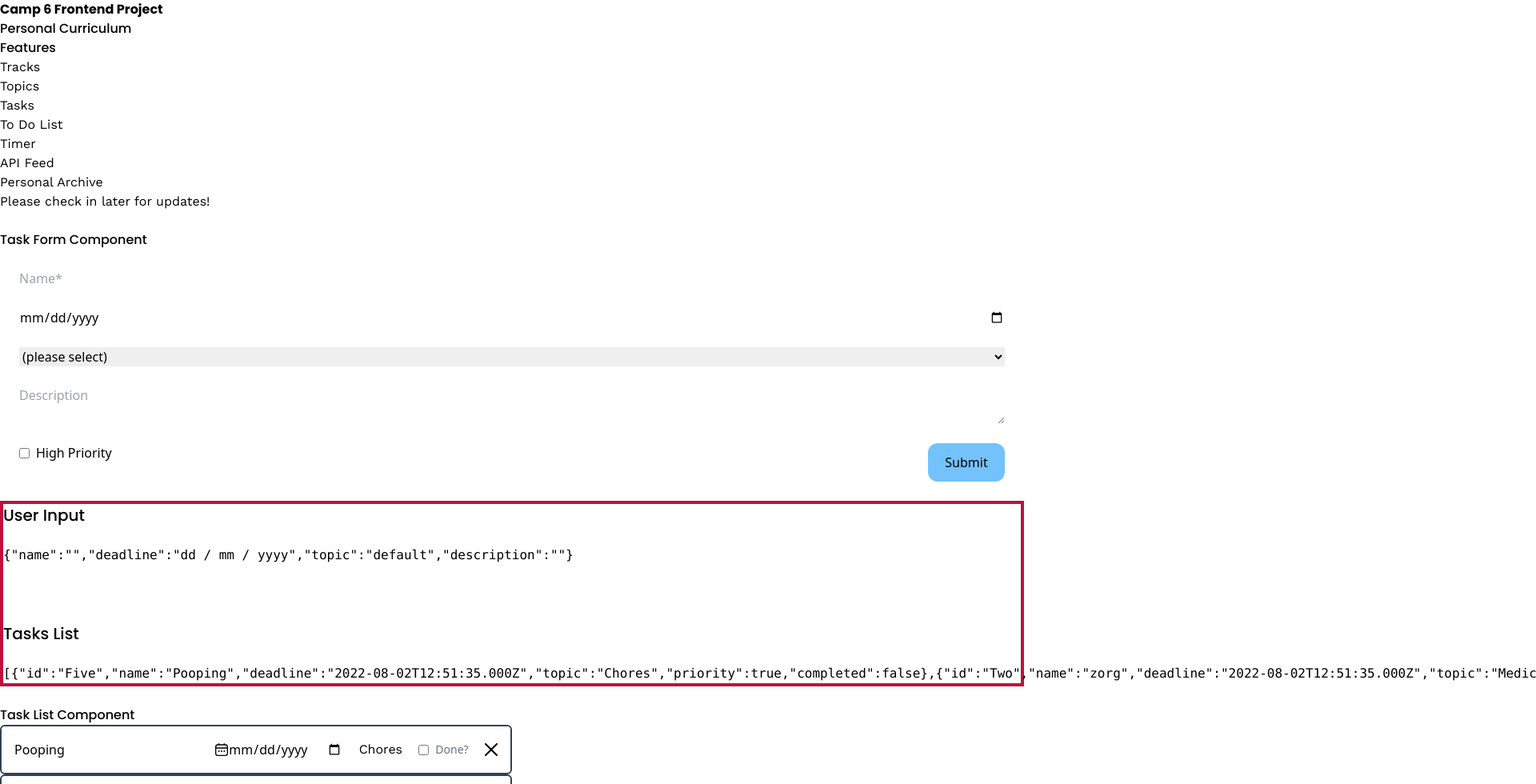
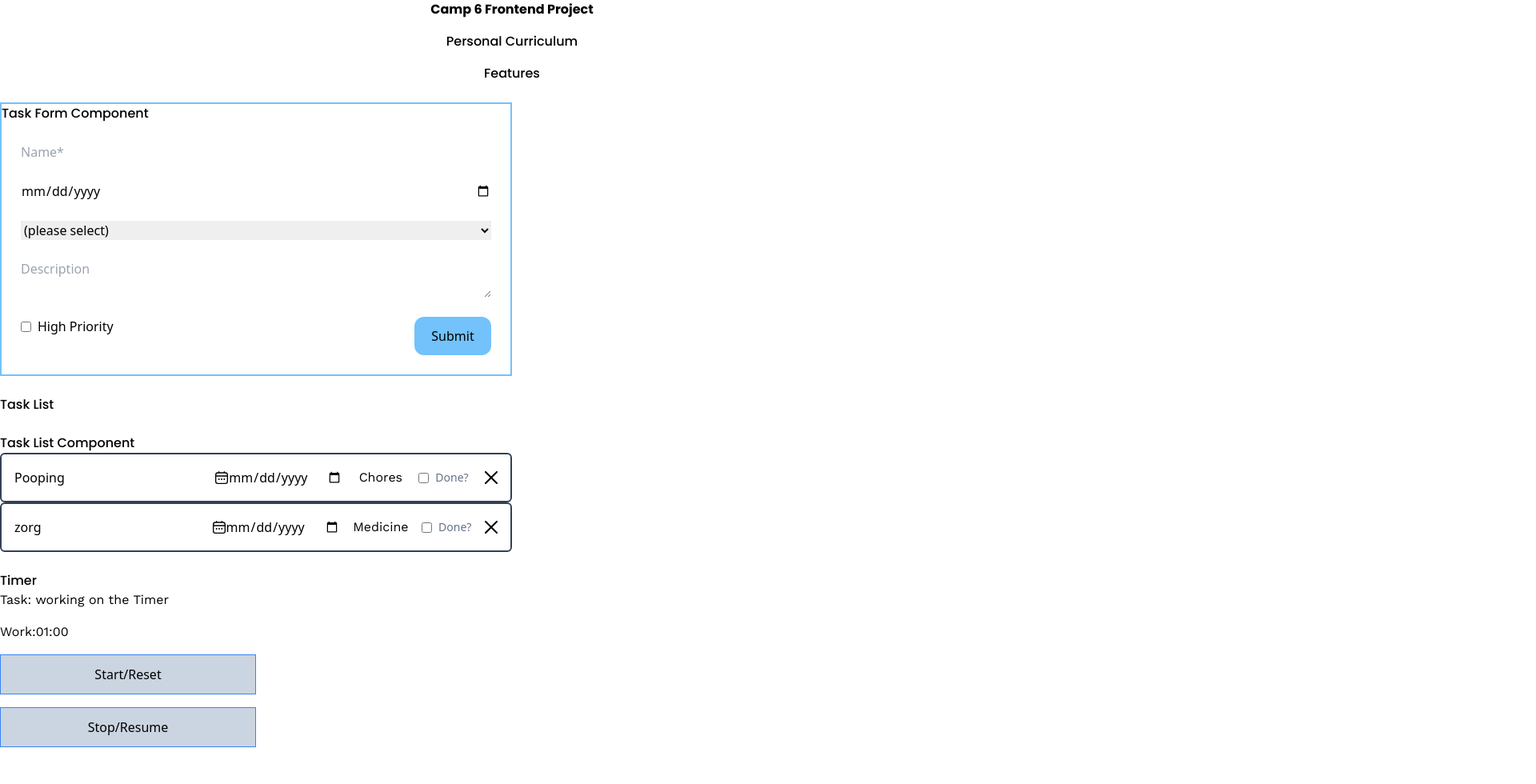
Before and after one commit to devhausleipzigacademy/camp6-frontend-project, a React (Vite) app: page / in a window 1280 px wide. Shown: the top 980 px of the page at 80% size, 1920 px wide, since content can reach past the window. After the commit the page ends 934 px from the top, so only its background shows below. Built offline with nearby package versions, Linux system fonts and the light colour scheme.

Commit message:
task list and creator fully working

```diff
--- a/src/App.tsx
+++ b/src/App.tsx
@@ -6,21 +6,29 @@ import { TasksProvider } from "./components/TasksContext";
 export default function App() {
 	return (
 		<div className="App">
-			<h1 className="heading">Camp 6 Frontend Project</h1>
-			<h2>Personal Curriculum</h2>
-			<h3 className="subheading">Features</h3>
-			<p>
-				Tracks <br />
-				Topics <br /> Tasks <br /> To Do List <br /> Timer <br />
-				API Feed <br /> Personal Archive <br /> Please check in later for
-				updates!
-			</p>
+			<div className="flex flex-col items-center gap-4">
+				<h1 className="heading">Camp 6 Frontend Project</h1>
+				<h2>Personal Curriculum</h2>
+				<h3 className="subheading">Features</h3>
+			</div>
 
 			<TasksProvider>
-				<TaskForm />
+				{/*
+				//
+				FYI TaskForm and TaskList only work if wrapped in TasksProvider
+				//
+				*/}
+				<div className="border-solid border-2 border-primary w-1/2  mt-6">
+					<h2 className="subheading">Task Form Component</h2>
+					<TaskForm />{" "}
+				</div>
+				<h2 className="subheading  mt-6">Task List</h2>
 				<TaskList />
 			</TasksProvider>
-			<Timer />
+			<div className="w-1/4  mt-6">
+				<h2 className="subheading">Timer</h2>
+				<Timer />
+			</div>
 		</div>
 	);
 }
--- a/src/components/TaskForm.tsx
+++ b/src/components/TaskForm.tsx
@@ -1,25 +1,13 @@
 import { useState } from "react";
 import { topicsDummies } from "../database/Dummies";
-import { InitialTask, yesterday } from "../database/TypesNConsts";
+import { InitialTask, initialTask, yesterday } from "../database/TypesNConsts";
 
 import {
 	useTasks,
 	useTasksDispatch,
-	TasksProvider,
 	CreateContext,
 	ACTIONS,
 } from "./TasksContext";
-
-//
-// note: need to do something about deadline times
-//
-
-const initialTask: InitialTask = {
-	name: "",
-	deadline: "dd / mm / yyyy",
-	topic: "default",
-	description: "",
-};
 
 export function TaskForm() {
 	const [userInput, SetUserInput] = useState<InitialTask>(initialTask);
@@ -38,14 +26,6 @@ export function TaskForm() {
 
 	return (
 		<>
-			{/*
-//
-// Hi!
-// Please delete the br and h2 tag below.
-// Thanks!
-//  */}
-			<br />
-			<h2 className="subheading">Task Form Component</h2>
 			<form onSubmit={handleSubmit} className="flex flex-col p-6 gap-6">
 				<input
 					required
@@ -83,8 +63,10 @@ export function TaskForm() {
 					<option disabled value="default">
 						(please select)
 					</option>
-					{topicsDummies.map((element) => (
-						<option value={element}>{element}</option>
+					{topicsDummies.map((element, idx) => (
+						<option key={idx} value={element}>
+							{element}
+						</option>
 					))}
 				</select>
 
@@ -122,21 +104,6 @@ export function TaskForm() {
 					</button>
 				</div>
 			</form>
-
-			{/*
-//
-// These two pre lines we should delete at some point
-//  */}
-			<div
-				id="Testing Stage"
-				className="flex flex-col gap-6 border-rose-700 border-4   border-solid"
-			>
-				<h2 className="subheading text-xl">User Input</h2>
-				<pre>{JSON.stringify(userInput)} </pre>
-				<br />
-				<h2 className="subheading text-xl">Tasks List</h2>
-				<pre>{JSON.stringify(tasks)} </pre>
-			</div>
 		</>
 	);
 }
--- a/src/components/TaskList.tsx
+++ b/src/components/TaskList.tsx
@@ -1,5 +1,6 @@
 import { useState } from "react";
-import { Task, Tasks, yesterday } from "../database/TypesNConsts";
+import { topicsDummies } from "../database/Dummies";
+import { TaskProp, Tasks, yesterday } from "../database/TypesNConsts";
 import {
 	ACTIONS,
 	CreateContext,
--- a/src/components/Timer.tsx
+++ b/src/components/Timer.tsx
@@ -1,5 +1,6 @@
 import React, { useEffect } from "react";
 import { useState } from "react";
+import { TimerDisplay } from "../database/TypesNConsts";
 
 // The Custom Button is just a placeholder that we can rename and redesign
 import { CustomButton } from "./custombutton";
@@ -92,7 +93,7 @@ export function Timer() {
 	}, [seconds, paused]);
 
 	return (
-		<div className="flex flex-col gap-4 items-center">
+		<div className="flex flex-col gap-4 ">
 			<p>Task: {placeholderTask}</p>
 
 			<p>
--- a/src/database/Dummies.tsx
+++ b/src/database/Dummies.tsx
@@ -1,6 +1,19 @@
-import { now, Task, Tasks } from "./TypesNConsts";
+import { now, Resource, Resources, Task, Tasks } from "./TypesNConsts";
+
+// need to assign and create type for tracks and topics
 
 // In alphabetical order
+
+export const ResourceDummy: Resource = {
+	title: "Simple trick to learn faster",
+	hyperlink: "https://lmgtfy.app/",
+	image: "https://www.theverge.com/tldr/22289657/never-gonna-give-you-up-4k",
+	description:
+		"Lorem ipsum dolor sit amet consectetur adipisicing elit. Laborum reiciendis facere a veniam tempora ut, sit non quia at quis nemo possimus iure libero veritatis aperiam assumenda, aspernatur ea odit?",
+	track: "Guitar",
+};
+
+export const ResourcesDummies: Resources = [ResourceDummy, ResourceDummy];
 
 export const taskDummy: Task = {
 	id: "One",
@@ -31,8 +44,8 @@ export const tasksDummies: Tasks = [
 ];
 
 export const topicDummy = {
-	name: "Guitar",
-	track: "Become a Musician",
+	name: "First Steps",
+	track: "Guitar",
 	tasksTotal: ["Learn a chord", "Learn a second chord", "Buy a Guitar"],
 	tasksOpen: ["Learn a chord", "Learn a second chord"],
 	tasksCompleted: ["Buy a Guitar"],
@@ -40,23 +53,6 @@ export const topicDummy = {
 };
 
 export const topicsDummies: string[] = [
-	"Guitar",
-	"Medicine",
-	"Chores",
-	"JavaScript",
-];
-
-export const trackDummy = {
-	name: "Bowling",
-	description:
-		"Lorem ipsum dolor sit amet consectetur adipisicing elit. Corrupti eos amet voluptas. Architecto consequatur et recusandae laborum minima possimus, mollitia magni, nobis modi corrupti voluptates porro facere vitae dolores fugiat?",
-	topics: ["Chores"],
-	tasksOpen: ["hit a pin", "hit two pins"],
-	tasksFinished: ["Clean the ball", "polish shoes", "get a bowling shirt"],
-	timeSpent: 2134,
-};
-
-export const tracksDummies = [
 	"Arrays",
 	"Objects",
 	"Loops",
@@ -64,6 +60,24 @@ export const tracksDummies = [
 	"Conditionals",
 ];
 
+export const trackDummy = {
+	name: "Bowling",
+	description:
+		"Lorem ipsum dolor sit amet consectetur adipisicing elit. Corrupti eos amet voluptas. Architecto consequatur et recusandae laborum minima possimus, mollitia magni, nobis modi corrupti voluptates porro facere vitae dolores fugiat?",
+	topics: ["Turkeys", "Trick Shots"],
+	tasksOpen: ["hit a pin", "hit two pins"],
+	tasksFinished: ["Clean the ball", "polish shoes", "get a bowling shirt"],
+	timeSpent: 2134,
+};
+
+export const tracksDummies = [
+	"Bowling",
+	"Guitar",
+	"Medicine",
+	"Chores",
+	"JavaScript",
+];
+
 export const userDummy = {
 	name: "Fatma",
 	image: "https://images.unsplash.com/photo-1523824921871-d6f1a15151f1",
--- a/src/database/TypesNConsts.tsx
+++ b/src/database/TypesNConsts.tsx
@@ -1,3 +1,7 @@
+// need to assign and create type for tracks and topics
+
+// In alphabetical order
+
 export type Action = {
 	type: string;
 	payload: any;
@@ -19,6 +23,23 @@ export type InitialTask =
 			completed?: boolean;
 	  };
 
+export const initialTask: InitialTask = {
+	name: "",
+	deadline: "dd / mm / yyyy",
+	topic: "default",
+	description: "",
+};
+
+export type Resource = {
+	title: string;
+	hyperlink: string;
+	image: string | HTMLImageElement;
+	description: string;
+	track: string;
+};
+
+export type Resources = Resource[];
+
 export type Task = {
 	id: string;
 	name: string;
@@ -29,6 +50,10 @@ export type Task = {
 	completed?: boolean;
 };
 
+export type TaskProp = {
+	task: Task;
+};
+
 export type Tasks = Task[];
 
 export type TimerDisplay = "Work" | "Break";
```
Also changed, not shown: src/components/TasksContext.tsx (indentation only). Lines whose indentation alone changed are shown as unchanged.
